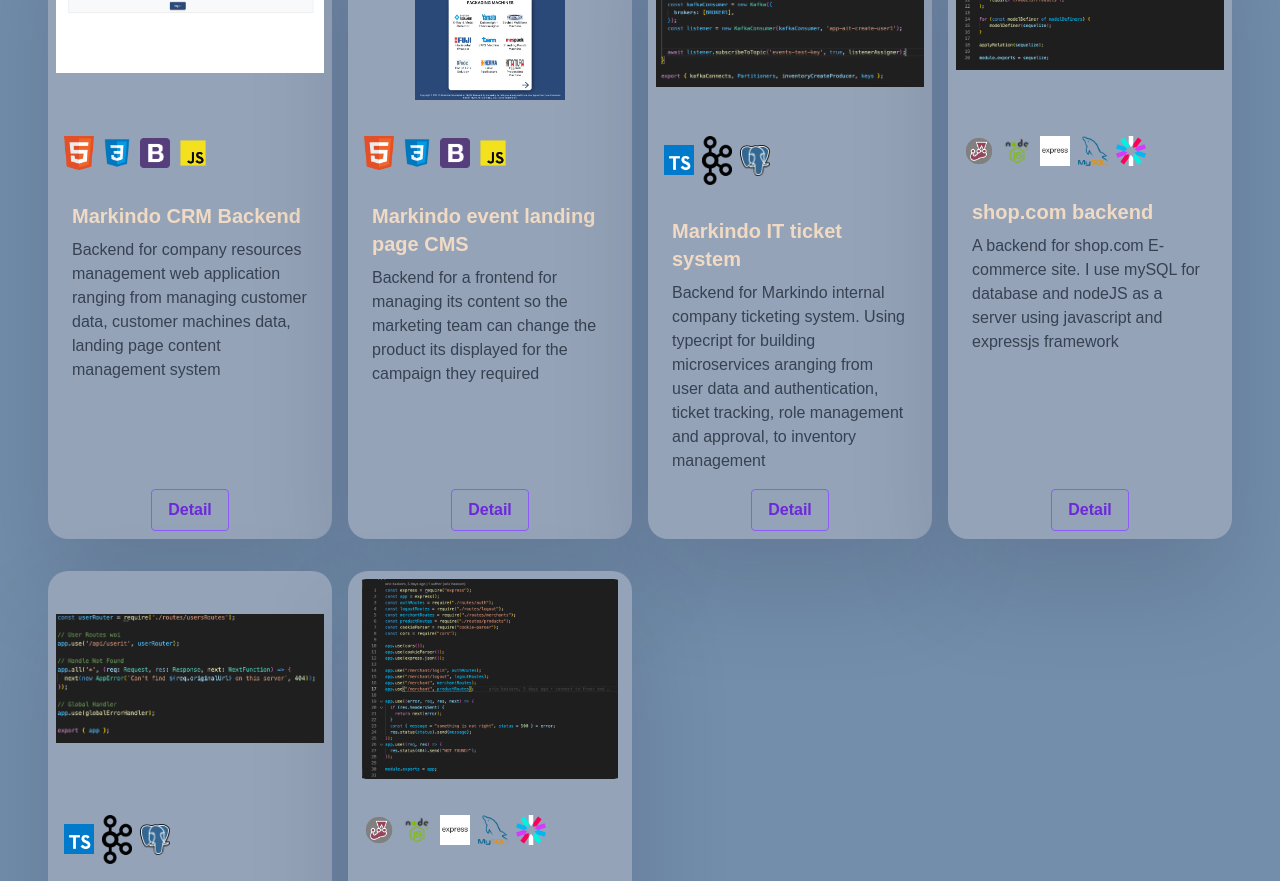
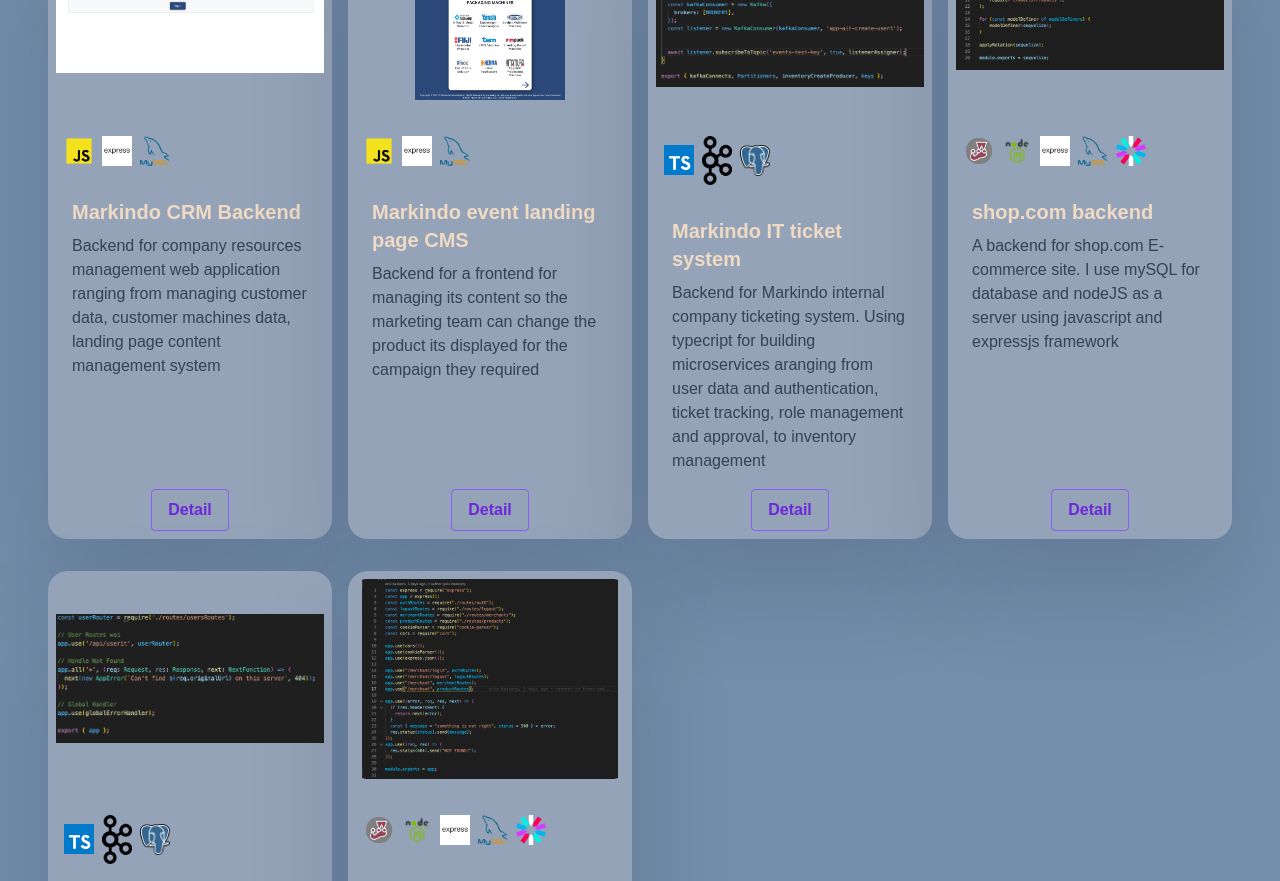
Before and after one commit to arbas11/sample.itskarna.com, a Next.js app: page / in a window 1280 px wide. Shown: the part 3140-4021 px from the top of the page. Built offline with nearby package versions, Linux system fonts and the light colour scheme; a web font is replaced by a local one.

Commit message:
adding project data

```diff
--- a/components/Card/index.js
+++ b/components/Card/index.js
@@ -25,7 +25,7 @@ const Card = ({
   const scale = useTransform(progress, range, [1, targetScale]);
 
   return (
-    <div ref={container} className={styles.cardContainer}>
+    <div ref={container} className={`${styles.cardContainer}`}>
       <motion.div
         style={{
           backgroundColor: color,
--- a/data/data.js
+++ b/data/data.js
@@ -236,14 +236,13 @@ export const data = [
         projectDescription:
           'Backend for company resources management web application ranging from managing customer data, customer machines data, landing page content management system',
         modalData: {
-          projectImages: ['100!_homepage.png'],
-          techIcons: ['html.png', 'css.png', 'bootstrap.png', 'js.png'],
+          projectImages: ['markindo-crm-web-home.png'],
+          techIcons: ['js.png', 'express.png', 'mysql.png'],
           buttons: {
-            'Live art': 'https://sample.itskarna.com/100/',
-            Github: 'https://github.com/arbas11/100art',
+            Close: 'http://sample.itskarna.com',
           },
-          detail: 'some detail',
-          objective: 'some objective',
+          detail:
+            'Backend for company resources management web application ranging from managing customer data, customer machines data, landing page content management system',
         },
       },
       {
@@ -253,14 +252,13 @@ export const data = [
         projectDescription:
           'Backend for a frontend for managing its content so the marketing team can change the product its displayed for the campaign they required',
         modalData: {
-          projectImages: ['100!_homepage.png'],
-          techIcons: ['html.png', 'css.png', 'bootstrap.png', 'js.png'],
+          projectImages: ['landing-page-allpack-home.png'],
+          techIcons: ['js.png', 'express.png', 'mysql.png'],
           buttons: {
-            'Live art': 'https://sample.itskarna.com/100/',
-            Github: 'https://github.com/arbas11/100art',
+            Close: 'http://sample.itskarna.com',
           },
-          detail: 'some detail',
-          objective: 'some objective',
+          detail:
+            'Backend for a frontend for managing its content so the marketing team can change the product its displayed for the campaign they required',
         },
       },
       {
```
Also changed, not shown: pages/index.js (+1 -10 lines), public/images/sass.png.
